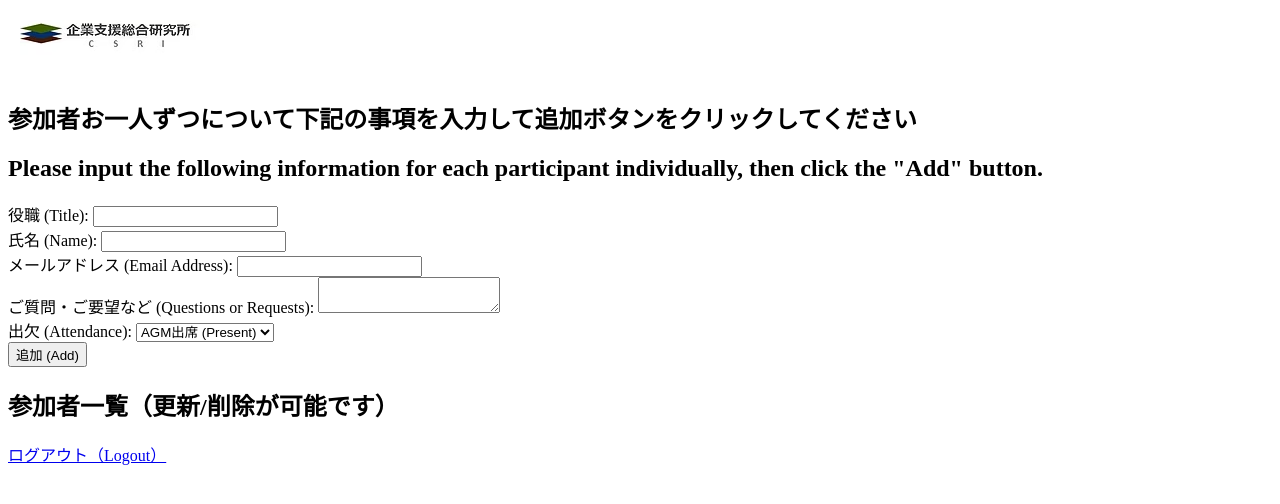
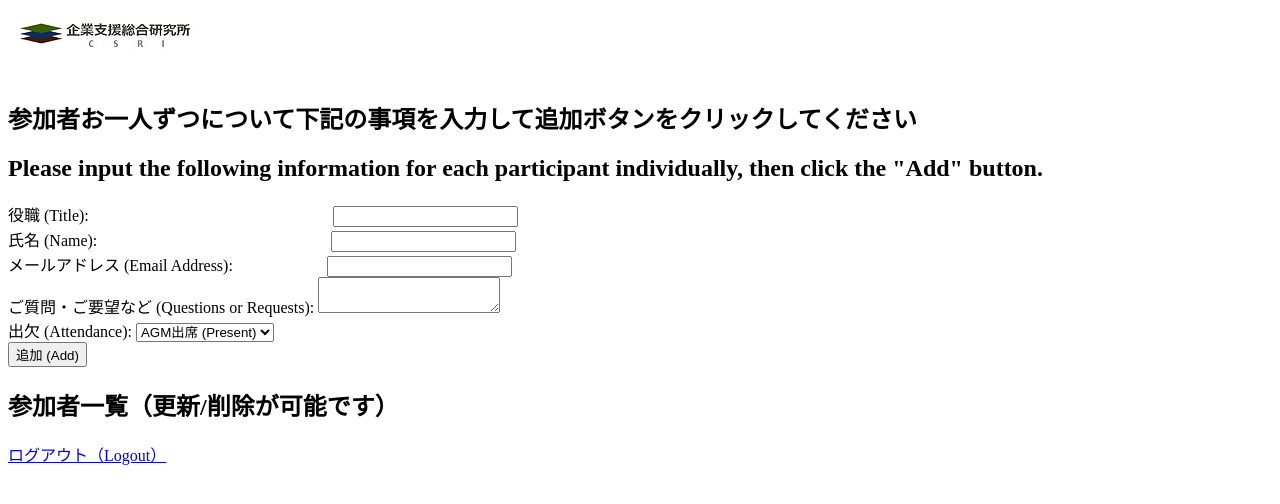
Before and after one commit to akcsri/agm_lpac_attendance, a Flask app: page /user1_dashboard in a window 1280 px wide. Shown: the top 504 px of the page. Run offline with Flask 3, Linux system fonts and the light colour scheme; the visitor is signed in with stand-in values (Sample User, id 1); data that the repository does not hold is empty.

Commit message:
Update user1_dashboard.html

```diff
--- a/templates/user1_dashboard.html
+++ b/templates/user1_dashboard.html
@@ -32,9 +32,9 @@
   <h2 style="margin-top: 0px;">Please input the following information for each participant individually, then click the "Add" button.</h2>
 
   <form method="POST">
-    <label>役職 (Title): <input name="position" required type="text" /></label><br/>
-    <label>氏名 (Name): <input name="name" required type="text" /></label><br/>
-    <label>メールアドレス (Email Address): <input name="email" required type="email" /></label><br/>
+    <label>役職 (Title): <input name="position" required style="margin-left: 240px;" type="text" /></label><br/>
+    <label>氏名 (Name): <input name="name" required style="margin-left: 230px;" type="text" /></label><br/>
+    <label>メールアドレス (Email Address): <input name="email" required style="margin-left: 90px;" type="email" /></label><br/>
     <label>ご質問・ご要望など (Questions or Requests): <textarea name="questions"></textarea></label><br/>
     <label>出欠 (Attendance):
       <select name="agm_status">
```
